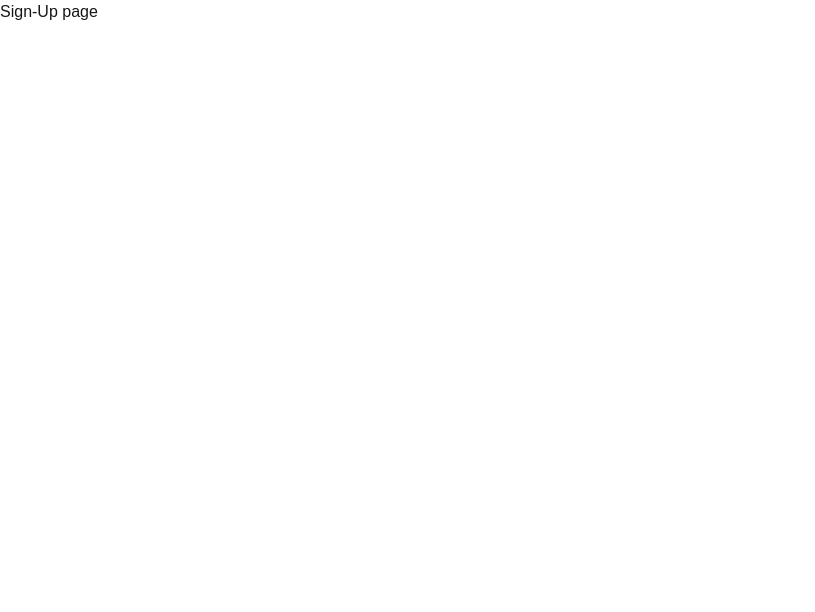
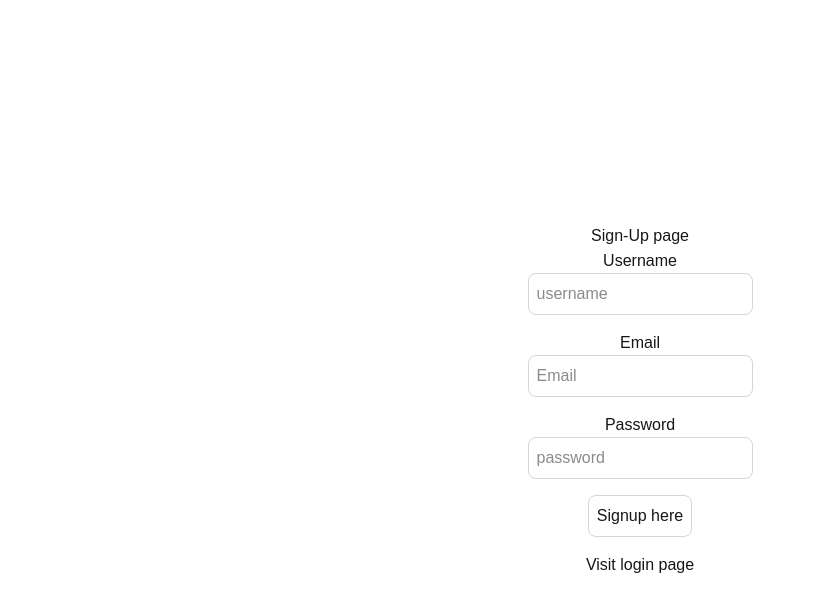
Before and after one commit to Anuj-Parihar/auth_system, a Next.js app: page /signup in a window 1280 px wide. Shown: the top 612 px of the page, without its empty margins (0-815 px from the left). Built offline with nearby package versions, Linux system fonts and the light colour scheme.

Commit message:
UI creation and mongo Config

```diff
--- /dev/null
+++ b/src/app/dbConfig/dbConfig.ts
@@ -0,0 +1,20 @@
+import mongoose  from "mongoose";
+export  async function connect(){
+    try {
+        mongoose.connect(process.env.MONGODB_URI!); //extrematly(!) sign used in TS beacuse these is not guarantee to correct this URL but we know this is correct.
+        const connection = mongoose.connection;
+
+
+        connection.on("connected", ()=>{
+                console.log("MongoDB connected successfully");
+
+        })
+        connection.on("error",(err)=>{
+                console.log("connection is not properly connected"+err);
+                process.exit();
+        })
+    } catch (error) {
+        console.log("Something wants wrongs");
+        console.log(error);
+    }
+}
--- a/src/app/signup/page.tsx
+++ b/src/app/signup/page.tsx
@@ -1,7 +1,55 @@
-export default function SignupPage(){
-    return (
-        <div>
-            <h1> Sign-Up page</h1>
-        </div>
-    );
+"use client";
+
+import React from "react";
+import { useRouter } from "next/navigation";
+import Link from "next/link";
+import { axios } from "axios";
+
+export default function SignupPage() {
+  const [user, setUser] = React.useState({
+    email: "",
+    password: "",
+    username: "",
+  });
+  const onSignup = async () => {};
+  return (
+    <div className="flex flex-col items-center justify-center min-h-screen py-2">
+      <h1> Sign-Up page</h1>
+      <hr />
+      <label htmlFor="username">Username</label>
+      <input
+        className="p-2 border border-gray-300 rounded-lg mb-4 focus:outline-none focus:border-gray-600"
+        type="text"
+        id="username"
+        value={user.username}
+        onChange={(e) => setUser({ ...user, username: e.target.value })}
+        placeholder="username"
+      />
+
+      <label htmlFor="email">Email</label>
+      <input
+        className="p-2 border border-gray-300 rounded-lg mb-4 focus:outline-none focus:border-gray-600"
+        type="email"
+        id="email"
+        value={user.email}
+        onChange={(e) => setUser({ ...user, email: e.target.value })}
+        placeholder="Email"
+      />
+
+      <label htmlFor="password">Password</label>
+      <input
+        className="p-2 border border-gray-300 rounded-lg mb-4 focus:outline-none focus:border-gray-600"
+        type="password"
+        id="password"
+        value={user.password}
+        onChange={(e) => setUser({ ...user, password: e.target.value })}
+        placeholder="password"
+      />
+
+      <button
+      onClick={onSignup}
+      className=" p-2 border border-gray-300 rounded-lg mb-4 focus:outline-none focus:border-gray-600">Signup here</button>
+      <Link href="/login">Visit login page</Link>
+    </div>
+  );
 }
```
Also changed, not shown: src/app/api/users/login/route.ts (added), src/app/api/users/signup/route.ts (added).
